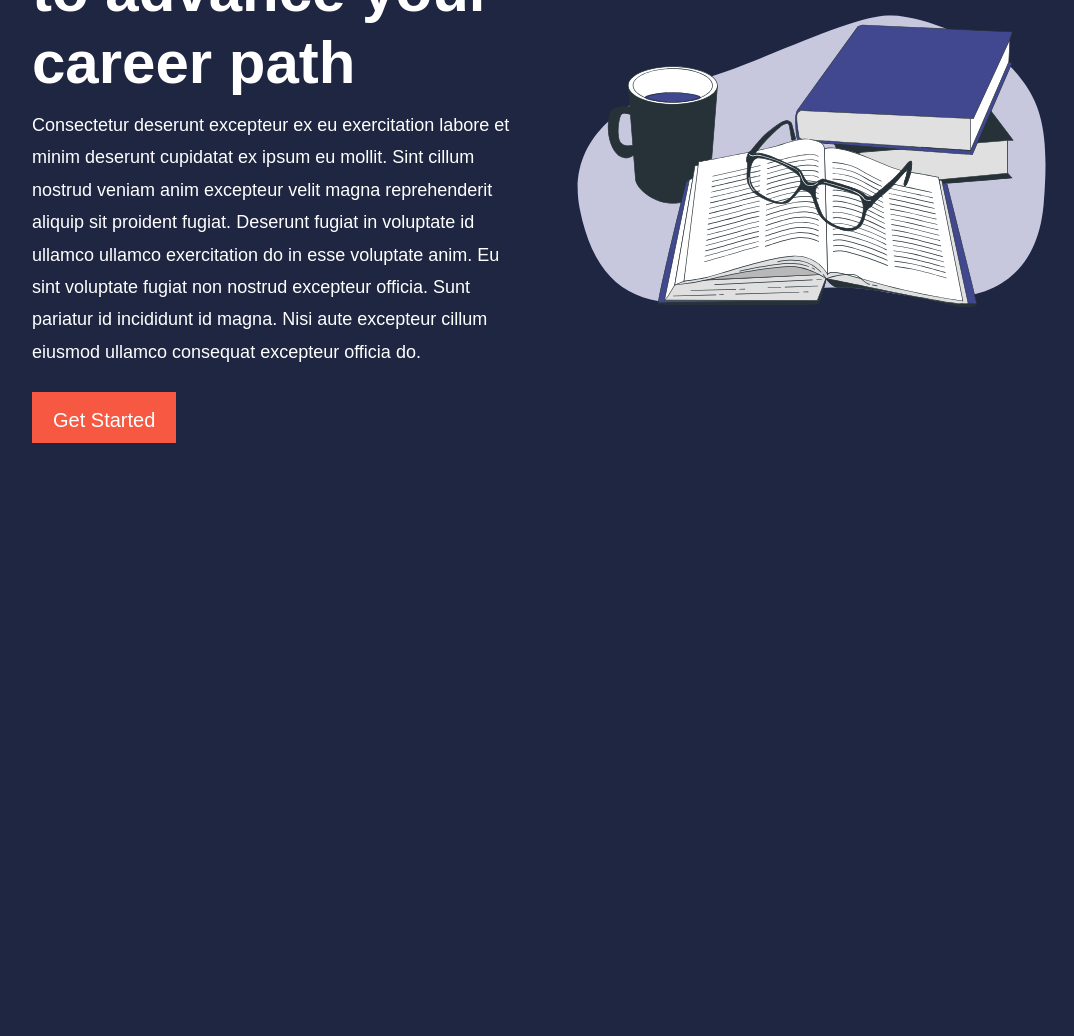
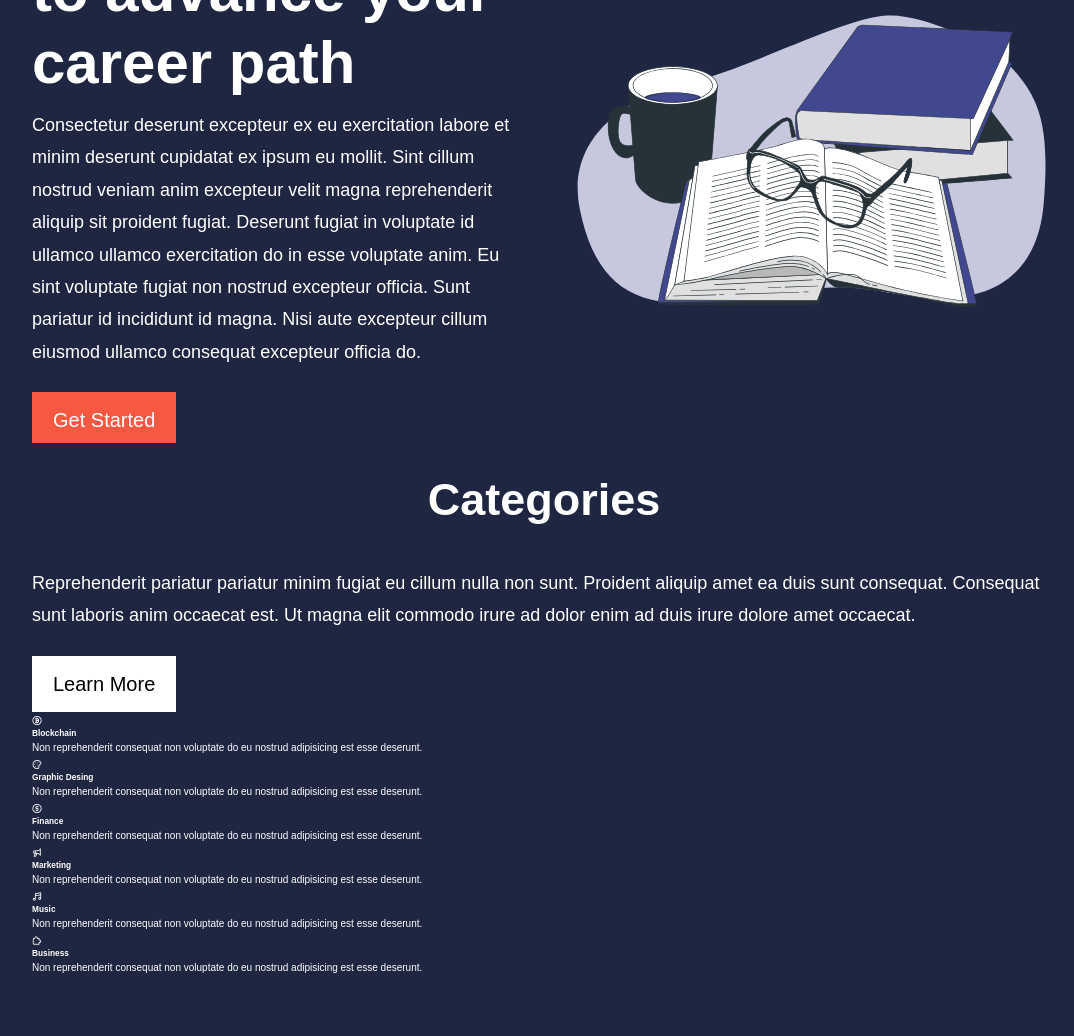
Before and after one commit to johnb123-a/Multipage-Education-School, a plain HTML site: page index.html in a window 1280 px wide. Shown: the part 197-1233 px from the top of the page, without its empty margins (96-1170 px from the left). Before the commit the page ends 800 px from the top, so only its background shows below. Drawn offline with nearby package versions, Linux system fonts and the light colour scheme.

Commit message:
add categories content

```diff
--- a/index.html
+++ b/index.html
@@ -5,7 +5,7 @@
     <meta http-equiv="X-UA-Compatible" content="IE=edge" />
     <meta name="viewport" content="width=device-width, initial-scale=1.0" />
     <link rel="stylesheet" href="./assets/css/index.css" />
-    <link rel="stylesheet" href="https://unicons.iconscout.com/release/v4.0.0/css/solid.css">
+    <link rel="stylesheet" href="https://unicons.iconscout.com/release/v4.0.0/css/line.css">
     <title>Document</title>
   </head>
   <body>
@@ -18,8 +18,8 @@
                 <li><a href="courses.html">Courses</a></li>
                 <li><a href="contact.html">Contact</a></li>
             </ul>
-            <button class="container--button" id="open-menu-btn"><i class="uis uis-bars"></i></button>
-            <button class="container--button" id="close-menu-btn"><i class="uis uis-multiply"></i></button>
+            <button class="container--button" id="open-menu-btn"><i class="uil uil-bars"></i></button>
+            <button class="container--button" id="close-menu-btn"><i class="uil uil-times"></i></button>
         </div>
     </nav>
     <header class="header">
@@ -36,7 +36,7 @@
                     id magna. Nisi aute excepteur cillum eiusmod ullamco
                     consequat excepteur officia do.
                 </p>
-                <a href="courses.html" class="u-btn u-btn--primary ">
+                <a href="courses.html" class="u-btn u-btn--primary">
                     Get Started
                 </a>
             </div>
@@ -48,5 +48,69 @@
             </div>
         </div>
     </header>
+
+    <section class="categories">
+        <div class="container categories__container">
+            <div class="container__left">
+                <h2 class="container__left--title">Categories</h2>
+                <p class="container__left--paragraph">Reprehenderit pariatur pariatur minim fugiat eu cillum nulla non sunt.
+                   Proident aliquip amet ea duis sunt consequat. Consequat sunt laboris anim occaecat est.
+                   Ut magna elit commodo irure ad dolor enim ad duis irure dolore amet occaecat.
+                </p>
+                <a href="#" class="u-btn">Learn More</a>
+            </div>
+            <div class="contanier__right">
+
+                <article class="contanier__right--category">
+                  <span class="category__icon">
+                    <i class="uil uil-bitcoin-circle"></i>
+                  </span>
+                  <h5 class="category--title">Blockchain</h5>
+                  <p class="category--paragraph">Non reprehenderit consequat non voluptate do eu nostrud adipisicing est esse deserunt.</p>
+                </article>
+
+                <article class="contanier__right--category">
+                    <span class="category__icon">
+                        <i class="uil uil-palette"></i>
+                    </span>
+                    <h5 class="category--title">Graphic Desing</h5>
+                    <p class="category--paragraph">Non reprehenderit consequat non voluptate do eu nostrud adipisicing est esse deserunt.</p>
+                </article>
+
+                <article class="contanier__right--category">
+                  <span class="category__icon">
+                    <i class="uil uil-usd-circle"></i>
+                  </span>
+                  <h5 class="category--title">Finance</h5>
+                  <p class="category--paragraph">Non reprehenderit consequat non voluptate do eu nostrud adipisicing est esse deserunt.</p>
+                </article>
+
+                <article class="contanier__right--category">
+                  <span class="category__icon">
+                    <i class="uil uil-megaphone"></i>
+                  </span>
+                  <h5 class="category--title">Marketing</h5>
+                  <p class="category--paragraph">Non reprehenderit consequat non voluptate do eu nostrud adipisicing est esse deserunt.</p>
+                </article>
+
+                <article class="contanier__right--category">
+                    <span class="category__icon">
+                        <i class="uil uil-music"></i>
+                    </span>
+                    <h5 class="category--title">Music</h5>
+                    <p class="category--paragraph">Non reprehenderit consequat non voluptate do eu nostrud adipisicing est esse deserunt.</p>
+                </article>
+
+                <article class="contanier__right--category">
+                  <span class="category__icon">
+                    <i class="uil uil-puzzle-piece"></i>
+                  </span>
+                  <h5 class="category--title">Business</h5>
+                  <p class="category--paragraph">Non reprehenderit consequat non voluptate do eu nostrud adipisicing est esse deserunt.</p>
+                </article>
+
+            </div>
+        </div>
+    </section>
   </body>
 </html>
```
